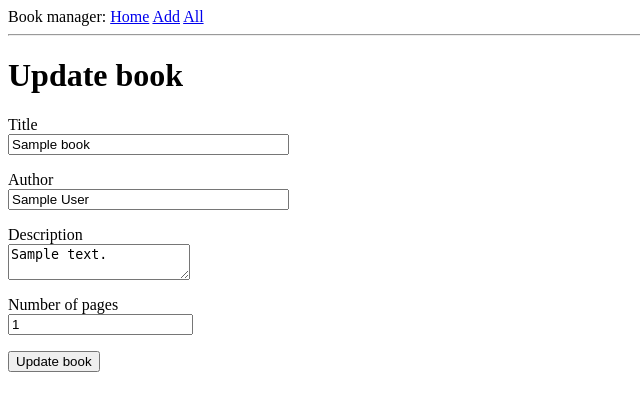
After one commit to mihalw28/book_manager, a Flask app: page /update_book in a window 1280 px wide. The commit adds this page. Shown: the top 411 px of the page, without its empty margins (0-640 px from the left). Run offline with Flask 2, Linux system fonts and the light colour scheme; the visitor is signed in with stand-in values (Sample User, id 1); tables that the repository leaves empty hold one stand-in row (values such as "Sample post").

Commit message:
Update user interface, add appropriate routes, fix formatting.

```diff
--- a/app/core/forms.py
+++ b/app/core/forms.py
@@ -1,6 +1,6 @@
 from flask_wtf import FlaskForm
-from wtforms import StringField, SubmitField, IntegerField, TextAreaField
-from wtforms.validators import DataRequired, ValidationError, InputRequired
+from wtforms import IntegerField, StringField, SubmitField, TextAreaField
+from wtforms.validators import DataRequired, InputRequired, ValidationError
 
 
 class AddBookForm(FlaskForm):
@@ -14,3 +14,16 @@ class AddBookForm(FlaskForm):
         """Method validates if number of pages is a positive one."""
         if pages_no.data < 1:
             raise ValidationError("A book cannot have less than 1 page.")
+
+
+class UpdateBookForm(FlaskForm):
+    title = StringField("Title", validators=[DataRequired()])
+    author = StringField("Author", validators=[DataRequired()])
+    description = TextAreaField("Description", validators=[DataRequired()])
+    pages_no = IntegerField("Number of pages", validators=[InputRequired()])
+    submit = SubmitField("Update book")
+
+    def validate_pages_no(self, pages_no):
+        """Method validates if number of pages is a positive one."""
+        if pages_no.data < 1:
+            raise ValidationError("A book cannot have less than 1 page.")
--- a/app/core/routes.py
+++ b/app/core/routes.py
@@ -1,9 +1,9 @@
-from flask import flash, redirect, render_template, url_for
+from flask import flash, redirect, render_template, request, session, url_for
 
 from app import db
-from app.core.forms import AddBookForm
+from app.core import bp
+from app.core.forms import AddBookForm, UpdateBookForm
 from app.models import Book
-from app.core import bp
 
 
 @bp.route("/")
@@ -28,5 +28,52 @@ def add_book():
         db.session.add(book)
         db.session.commit()
         flash(f"The book {form.title.data} has been added to the library.")
-        return redirect(url_for("core.index"))
+        return redirect(url_for("core.all_books"))
     return render_template("add_book.html", title="Add Book", form=form)
+
+
+@bp.route("/all_books", methods=["GET", "POST"])
+def all_books():
+    """Function returns all books from database."""
+    books = Book.query.all()
+    return render_template("all_books.html", title="All books", books=books)
+
+
+@bp.route("/delete_book", methods=["POST"])
+def delete_book():
+    """After click on button function deletes book from db"""
+    if request.method == "POST":
+        bk_id = request.form.get("id", type=int)
+        book_to_del = Book.query.filter_by(id=bk_id).first()
+        db.session.delete(book_to_del)
+        db.session.commit()
+    flash(f"The book {book_to_del.title} has been deleted.")
+    return redirect(url_for("core.all_books"))
+
+
+@bp.route("/update_book", methods=["GET", "POST"])
+def update_book():
+    """After click on button function renders form to update book."""
+    id_from_session = session["book_id"]
+    book = Book.query.filter_by(id=id_from_session).first()
+    form = UpdateBookForm()
+    if form.validate_on_submit():
+        form.populate_obj(book)  # from WTForms docs
+        db.session.commit()
+        flash(f"The book {book.title} has been updated.")
+        return redirect(url_for("core.all_books"))
+    form.title.data = book.title
+    form.author.data = book.author
+    form.description.data = book.description
+    form.pages_no.data = book.pages_no
+    return render_template("update_book.html", title="Update Book", form=form)
+
+
+@bp.route("/view_book", methods=["GET", "POST"])
+def view_book():
+    """After click on button function renders particular book view."""
+    if request.method == "POST":
+        bk_id = request.form.get("id", type=int)
+        book = Book.query.filter_by(id=bk_id).first()
+        session["book_id"] = book.id
+    return render_template("view_book.html", title="View", book=book)
--- a/app/models.py
+++ b/app/models.py
@@ -1,5 +1,6 @@
+import datetime
+
 from app import db
-import datetime
 
 
 class Book(db.Model):
--- a/app/templates/base.html
+++ b/app/templates/base.html
@@ -11,6 +11,7 @@
       Book manager:
       <a href="{{ url_for('core.index') }}">Home</a>
       <a href="{{ url_for('core.add_book') }}">Add</a>
+      <a href="{{ url_for('core.all_books') }}">All</a>
     </div>
     <hr>
     {% with messages = get_flashed_messages() %}
--- a/app/templates/index.html
+++ b/app/templates/index.html
@@ -1,5 +1,5 @@
 {% extends "base.html" %}
 
 {% block content %}
-  <h1>Cos tu bedzie!</h1>
+  <h1>Welcome to book manager.</h1>
 {% endblock %}
--- /dev/null
+++ b/app/templates/update_book.html
@@ -0,0 +1,37 @@
+{% extends "base.html" %}
+
+{% block content %}
+  <h1>Update book</h1>
+  <form action="" method="post" novalidate>
+    {{ form.hidden_tag() }}
+    <p>
+      {{ form.title.label }}<br>
+      {{ form.title(size=32) }}
+      {% for error in form.title.errors %}
+      <span style="color: red;">[{{ error }}]</span>
+      {% endfor %}
+    </p>
+    <p>
+      {{ form.author.label }}<br>
+      {{ form.author(size=32) }}
+      {% for error in form.author.errors %}
+      <span style="color: red;">[{{ error }}]</span>
+      {% endfor %}
+    </p>
+    <p>
+      {{ form.description.label }}<br>
+      {{ form.description(size=32) }}
+      {% for error in form.description.errors %}
+      <span style="color: red;">[{{ error }}]</span>
+      {% endfor %}
+    </p>
+    <p>
+      {{ form.pages_no.label }}<br>
+      {{ form.pages_no(size=32) }}
+      {% for error in form.pages_no.errors %}
+      <span style="color: red;">[{{ error }}]</span>
+      {% endfor %}
+    </p>
+    <p>{{ form.submit() }}</p>
+  </form>
+{% endblock %}
--- a/config.py
+++ b/config.py
@@ -1,4 +1,5 @@
 import os
+
 from dotenv import load_dotenv
 
 basedir = os.path.abspath(os.path.dirname(__file__))
```
Also changed, not shown: app/__init__.py (+3 -6 lines), app/templates/all_books.html (added, +10 -0 lines), app/templates/book_info.html (added, +21 -0 lines), app/templates/view_book.html (added, +21 -0 lines).
